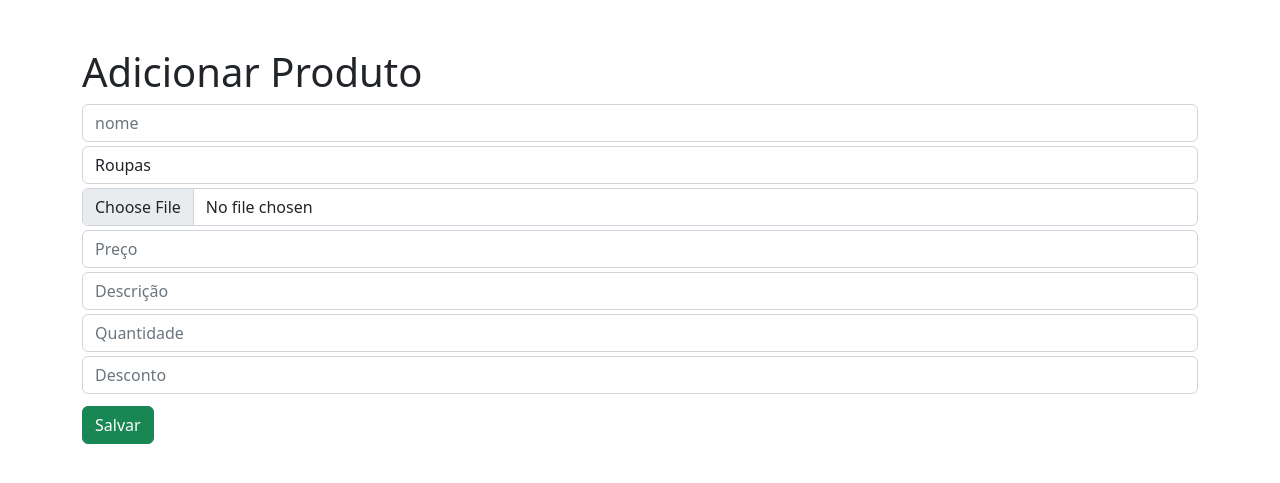
After one commit to WildsonCaio/stock_ADS, a Django app: page /add-product/ in a window 1280 px wide. The commit adds this page. Shown: the top 483 px of the page. Run offline with Django 4.2, Linux system fonts and the light colour scheme; data comes from the database, SQL or seed files in the repository; both versions use the stored data as it was after the commit.

Commit message:
Include method POST

```diff
--- /dev/null
+++ b/stockADS/templates/pages/add-product.html
@@ -0,0 +1,29 @@
+<!DOCTYPE html>
+<html lang="en">
+<head>
+    <meta charset="UTF-8">
+    <meta http-equiv="X-UA-Compatible" content="IE=edge">
+    <meta name="viewport" content="width=device-width, initial-scale=1.0">
+    <title>Document</title>
+    <link rel="stylesheet" href="https://cdn.jsdelivr.net/npm/bootstrap@5.2.3/dist/css/bootstrap.min.css">
+</head>
+<body>
+
+    <form method="POST" class="container mt-5" enctype="multipart/form-data"> {% csrf_token %}
+        <h1>Adicionar Produto</h1>
+        <input class="form-control my-1" type="text" name="name" placeholder="nome">
+        <select class="form-control my-1" name="category" id="">
+            {% for category in categories %}
+            <option value="{{category.id}}">{{ category.name }}</option>
+            {% endfor %}
+        </select>
+        <input class="form-control my-1" type="file" name="picture" placeholder="Imagem">
+        <input class="form-control my-1" type="text" name="price" placeholder="Preço">
+        <input class="form-control my-1" type="text" name="description" placeholder="Descrição">
+        <input class="form-control my-1" type="text" name="qtd" placeholder="Quantidade">
+        <input class="form-control my-1" type="text" name="discount" placeholder="Desconto">
+        <button type="submit" class="btn btn-success mt-2">Salvar</button>
+    </form>
+
+</body>
+</html>
--- a/stockADS/templates/pages/index.html
+++ b/stockADS/templates/pages/index.html
@@ -18,7 +18,7 @@
         </nav>
     </header>
     <div class="container">
-        <a href="" class="btn btn-primary mt-5 mb-1">Adicionar Produto</a>
+        <a href="{% url 'add_product' %}" class="btn btn-primary mt-5 mb-1">Adicionar Produto</a>
         <table class="table">
             <thead>
                 <tr>
--- a/stockADS/templates/pages/product_detail.html
+++ b/stockADS/templates/pages/product_detail.html
@@ -20,6 +20,7 @@
     <div class="container d-flex justify-content-between my-5">
         <div class="card">
             <img src="{{product.picture.url}}" alt="">
+            <a href="{% url 'delete-product' product.id %}" class="btn btn-danger fs-4">Excluir Produto</a>
         </div>
         <div class="info-detail">
             <p class="font-italic mb-1 fs-4">{{product.category}}</p>
@@ -35,7 +36,6 @@
             </div>
             <h3>Detalhes do Produto</h3>
             <textarea name="" id="" cols="70" rows="6" class="p-3" disabled>{{product.description}}</textarea>
-
         </div>
     </div>
 
--- a/stockADS/urls.py
+++ b/stockADS/urls.py
@@ -3,5 +3,7 @@ from . import views
 
 urlpatterns = [
     path('', views.index, name='home'),
+    path('add-product/', views.add_product, name='add_product'),
+    path('delete-product/<int:id>/', views.delete_product, name='delete-product' ),
     path('product-detail/<int:id>/', views.product_detail, name='product-detail' )
 ]
--- a/stockADS/views.py
+++ b/stockADS/views.py
@@ -1,10 +1,48 @@
-from django.shortcuts import render
-from .models import Products
+from django.shortcuts import render, redirect
+from .models import Products, Categories
+from random import randint
+from datetime import datetime
+
 
 def index(request):
     produtos = Products.objects.all()
-    return render(request, 'pages/index.html', {'produtos':produtos})
+    return render(request, 'pages/index.html', {'produtos': produtos})
+
+
+def add_product(request):
+
+    if request.method == 'POST':
+        name = request.POST.get('name')
+        cod = randint(100, 10000)
+        category = request.POST.get('category')
+        picture = request.FILES.get('picture')
+        price = request.POST.get('price')
+        description = request.POST.get('description')
+        qtd = request.POST.get('qtd')
+        discount = request.POST.get('discount')
+        created_at = datetime.now()
+        in_stock = True
+
+        Products.objects.create(
+            name=name, cod=cod, category_id=category,
+            picture=picture, price=price, description=description,
+            qtd=qtd, discount=discount, created_at=created_at,
+            in_stock=in_stock
+        )
+
+        return redirect('home')
+
+
+    else:
+        categories = Categories.objects.all()
+        return render(request, 'pages/add-product.html', {'categories':categories})
+
 
 def product_detail(request, id):
     product = Products.objects.get(id=id)
-    return render(request, 'pages/product_detail.html', {'product':product})
+    return render(request, 'pages/product_detail.html', {'product': product})
+
+def delete_product(request, id):
+    product = Products.objects.get(id=id)
+    product.delete()
+    return redirect('home')
```
Also changed, not shown: db.sqlite3 (added), 1 other file.
